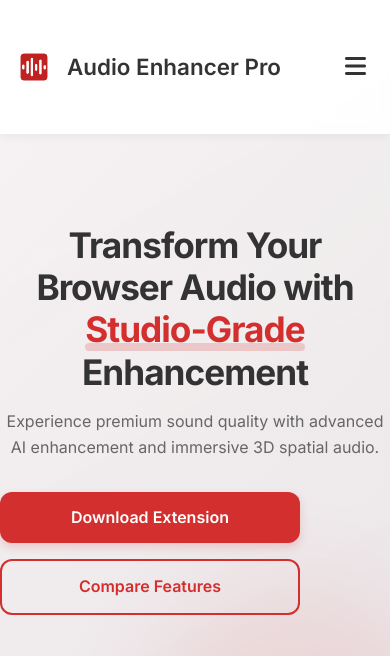
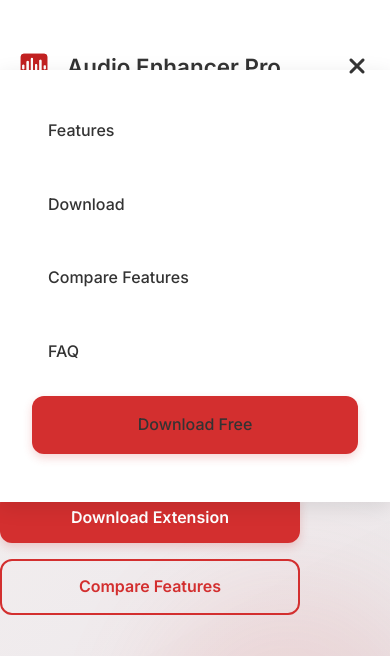
Before and after one commit to itsmontel/audio-enhancer-pro-website, a browser extension: page index.html in a window 390 px wide. Both pictures are taken after a click on the element 355 px from the left and 67 px from the top of the page. Shown: the top 656 px of the page. Drawn offline with Linux system fonts and the light colour scheme.

Commit message:
Add mobile menu HTML structure and fix burger menu functionality

```diff
--- a/index.html
+++ b/index.html
@@ -1365,9 +1365,19 @@
                     </ul>
                 </nav>
                 <a href="https://chrome.google.com/webstore/detail/audio-enhancer-pro/gligbihjcmlhoeidminbplfikfkjjneg" class="btn cta-button" target="_blank">Download Free</a>
-                <div class="mobile-menu-toggle">
+                <div class="mobile-menu-toggle" id="mobile-menu-toggle">
                     <i class="fas fa-bars"></i>
                 </div>
+            </div>
+            <!-- Mobile Menu -->
+            <div class="mobile-menu" id="mobile-menu">
+                <ul>
+                    <li><a href="#features">Features</a></li>
+                    <li><a href="#download">Download</a></li>
+                    <li><a href="/comparison">Compare Features</a></li>
+                    <li><a href="#faq">FAQ</a></li>
+                    <li><a href="https://chrome.google.com/webstore/detail/audio-enhancer-pro/gligbihjcmlhoeidminbplfikfkjjneg" class="btn" target="_blank" style="margin-top: 1rem; text-align: center; display: block;">Download Free</a></li>
+                </ul>
             </div>
         </div>
     </header>
```
